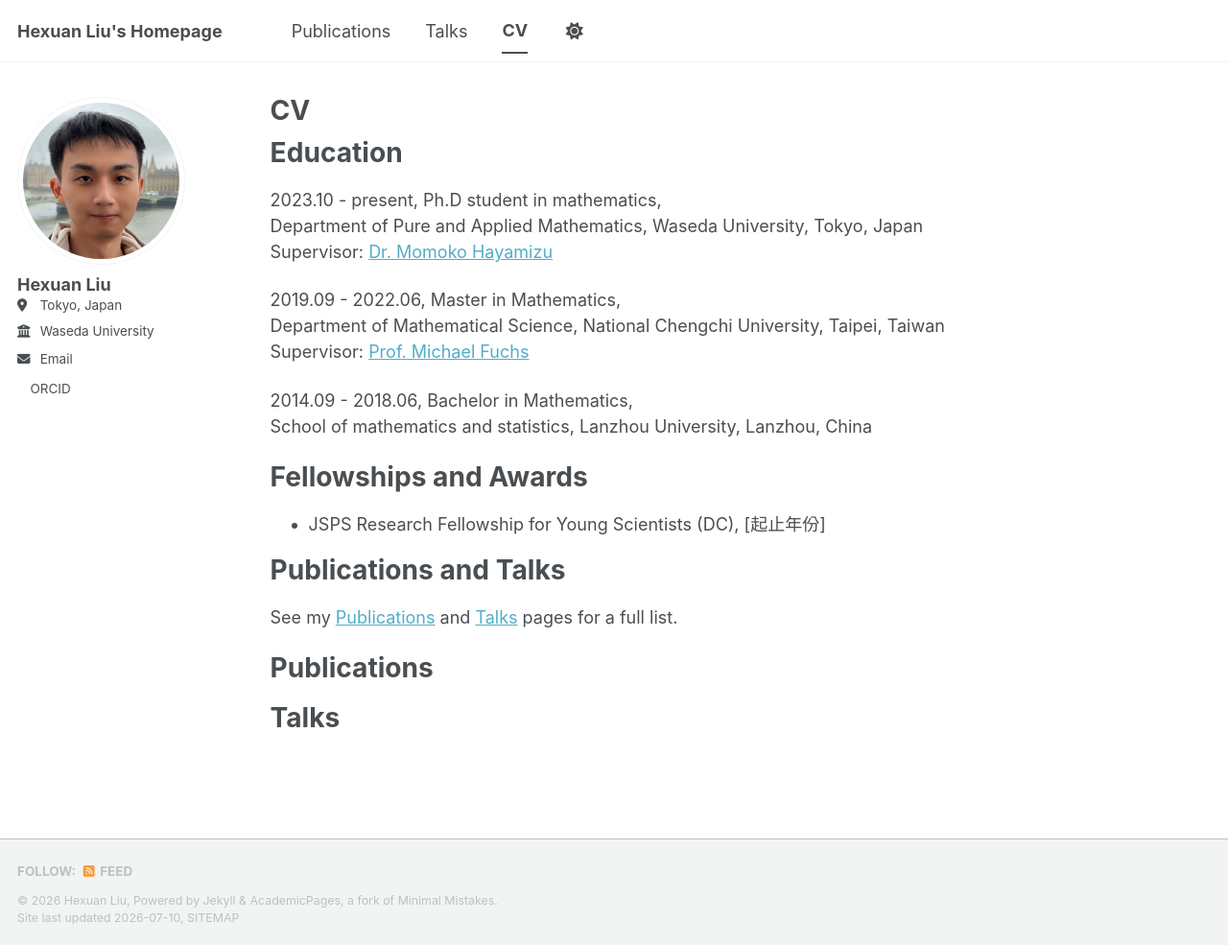
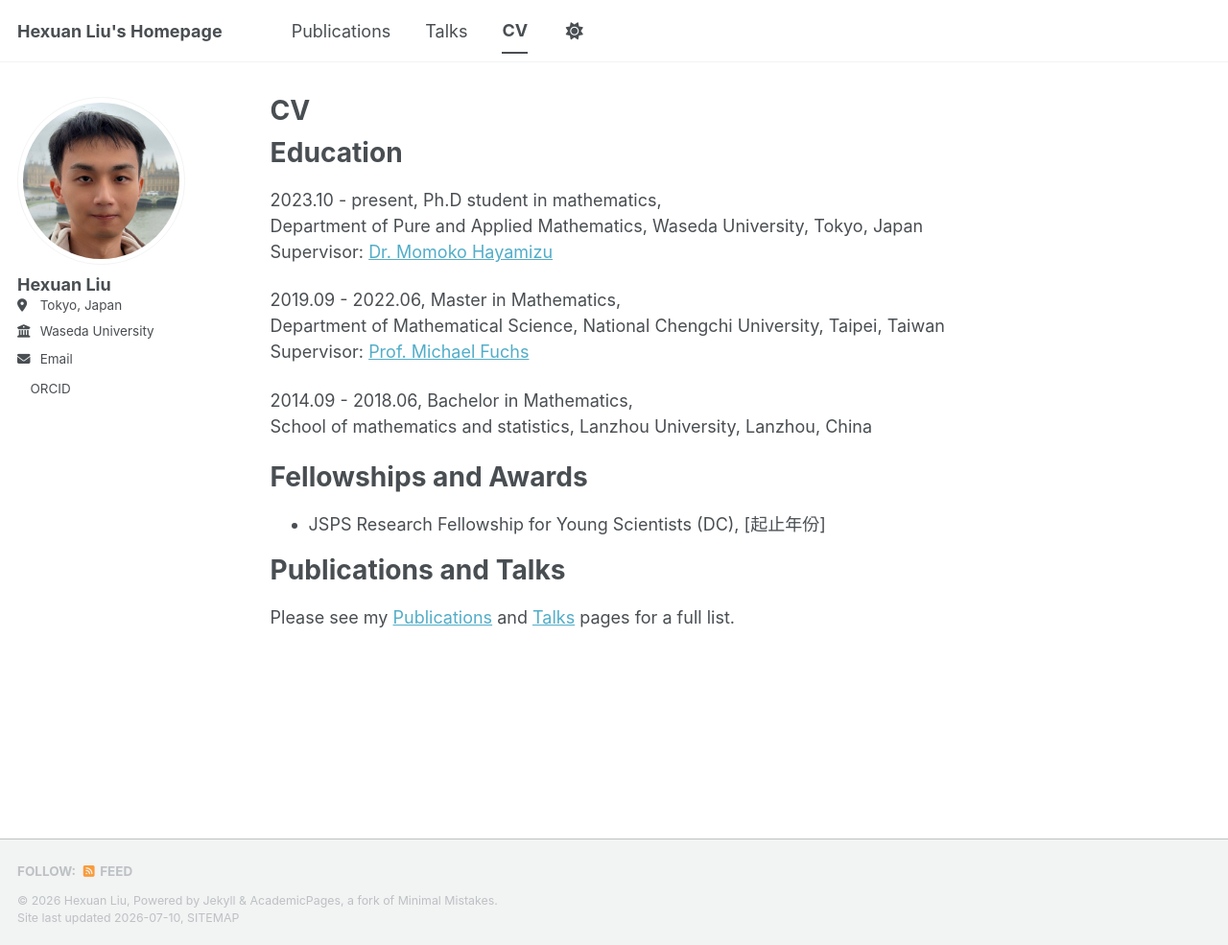
Before and after one commit to Hexuan-Liu/hexuan-liu.github.io, a Jekyll site: the page built from _pages/cv.md, in a window 1280 px wide and 985 px high. Shown: the whole window at 96% size. Built offline with Jekyll 4.4.1, drawn with Linux system fonts in a browser that asks for light colours; a style sheet for code colours, icons or effects is not loaded.

Commit message:
Update cv.md

```diff
--- a/_pages/cv.md
+++ b/_pages/cv.md
@@ -29,18 +29,4 @@ Fellowships and Awards
 
 Publications and Talks
 ======
-See my [Publications](/publications/) and [Talks](/talks/) pages for a full list.
-
-
-
-Publications
-======
-  <ul>{% for post in site.publications reversed %}
-    {% include archive-single-cv.html %}
-  {% endfor %}</ul>
-
-Talks
-======
-  <ul>{% for post in site.talks reversed %}
-    {% include archive-single-talk-cv.html  %}
-  {% endfor %}</ul>
+Please see my [Publications](/publications/) and [Talks](/talks/) pages for a full list.
```
